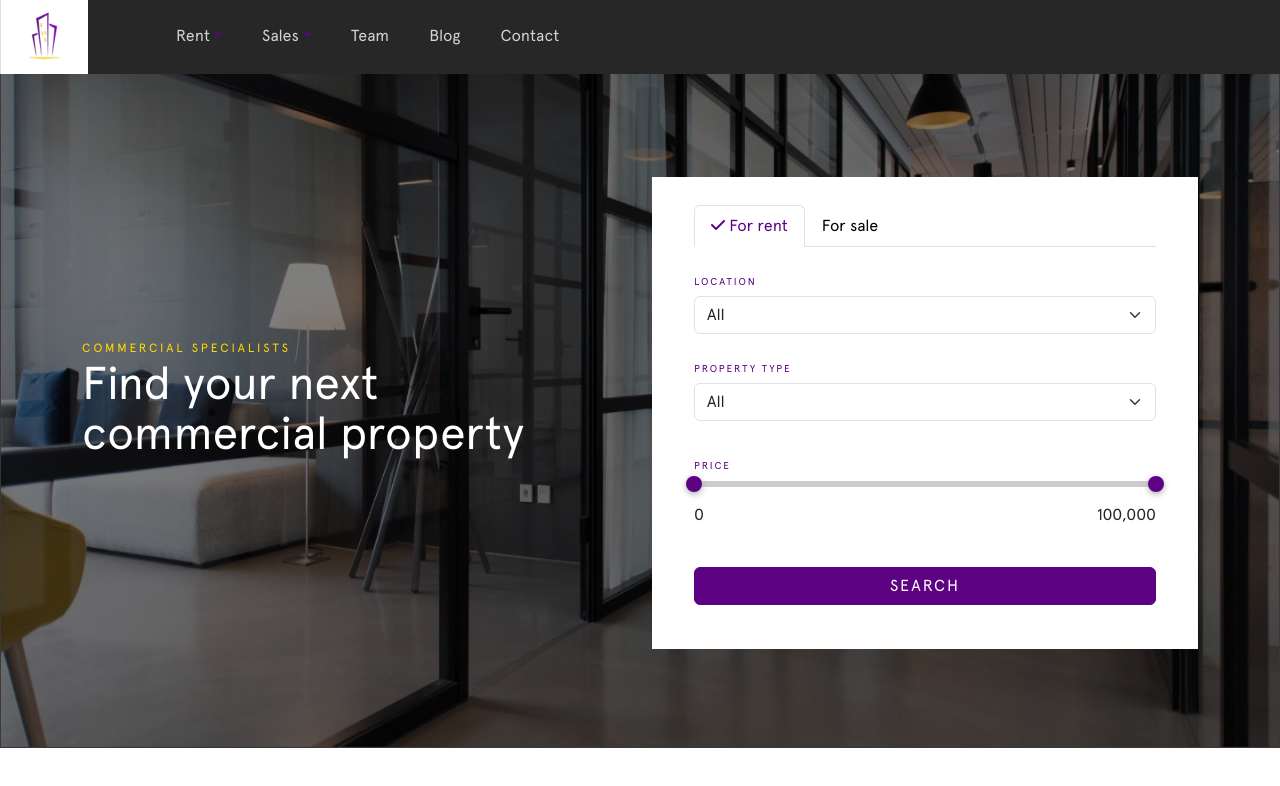
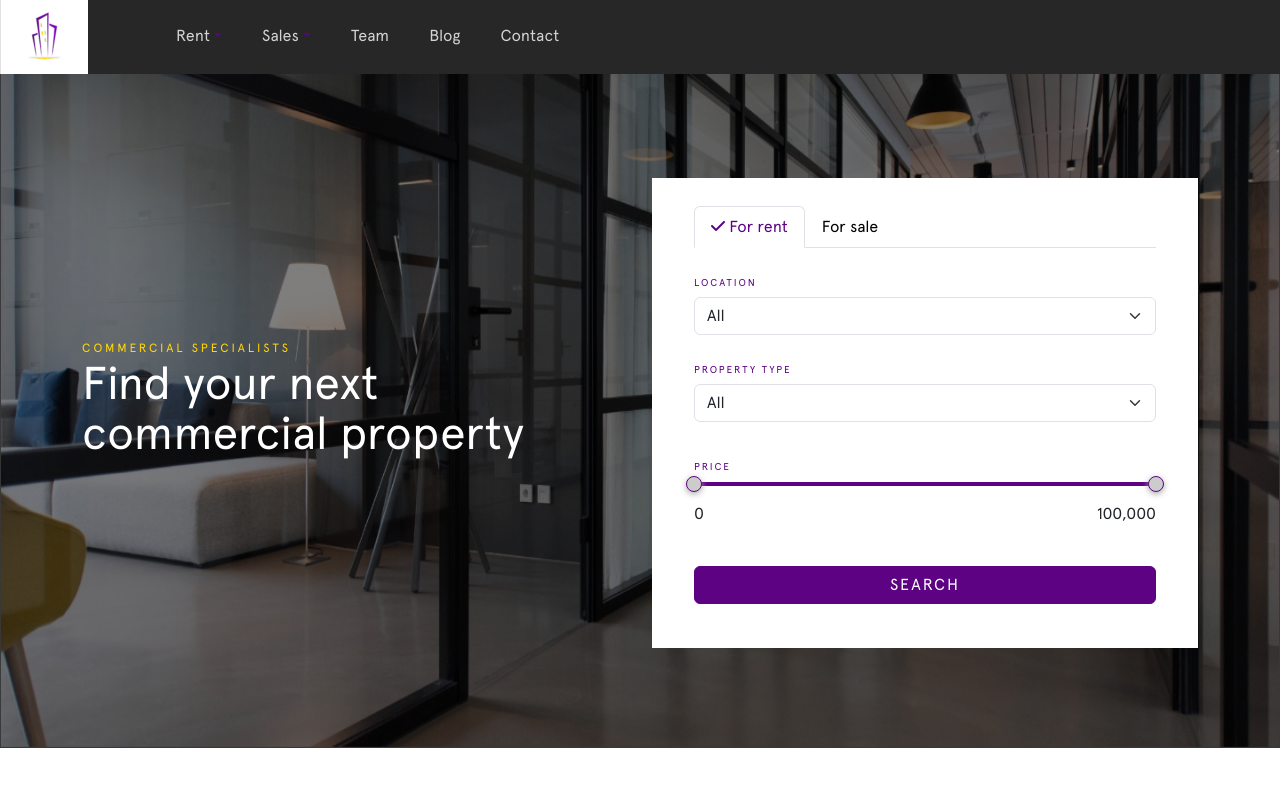
Before and after one commit to krsticzoran/real-estate-agency, a React (Create React App) app: page / in a window 1280 px wide. Shown: the top 786 px of the page. Built offline with nearby package versions, Linux system fonts and the light colour scheme.

Commit message:
property finished

```diff
--- a/src/pages/home/property-box/PropertyRange.tsx
+++ b/src/pages/home/property-box/PropertyRange.tsx
@@ -31,11 +31,20 @@ const PriceRangeSlider: FC<PriceRangeSliderProps> = ({
           <div
             {...props}
             style={{
-              ...props.style,
-              height: "6px",
+              height: "4px",
               background: "#ccc",
+              position: "relative",
             }}
           >
+            <div
+              style={{
+                height: "100%",
+                background: "#5c0282",
+                position: "absolute",
+                left: `${(rangeValues[0] / max) * 100}%`,
+                width: `${((rangeValues[1] - rangeValues[0]) / max) * 100}%`,
+              }}
+            />
             {children}
           </div>
         )}
@@ -47,7 +56,8 @@ const PriceRangeSlider: FC<PriceRangeSliderProps> = ({
               height: "16px",
               width: "16px",
               borderRadius: "50%",
-              backgroundColor: "#5c0282",
+              backgroundColor: "#ccc",
+              border: "1px solid #5c0282",
               boxShadow: "0px 2px 6px #aaa",
             }}
           />
```
